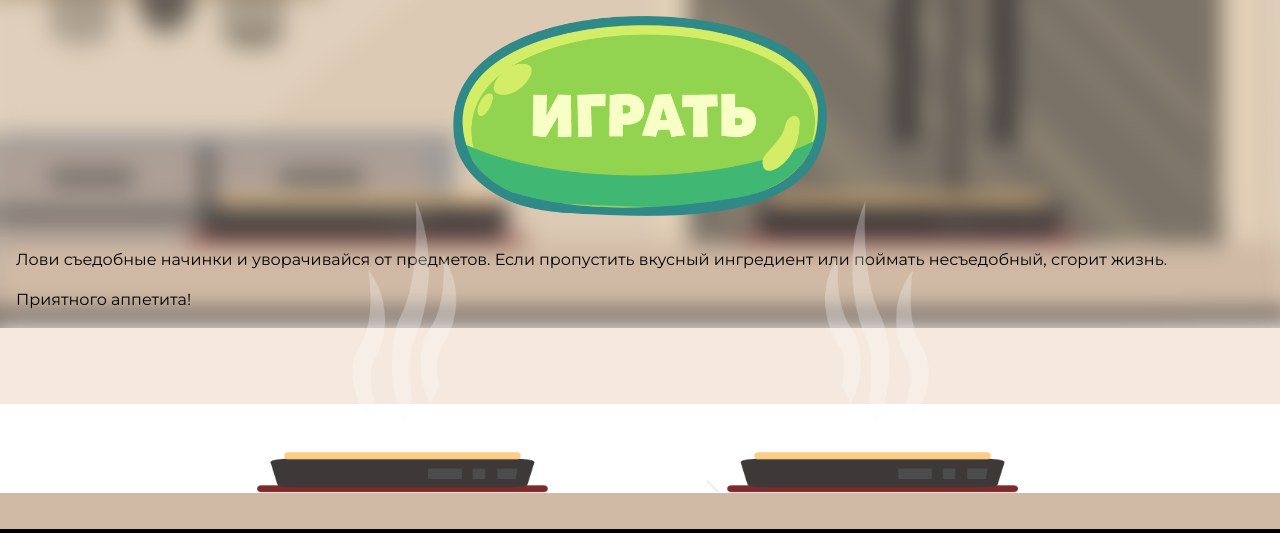
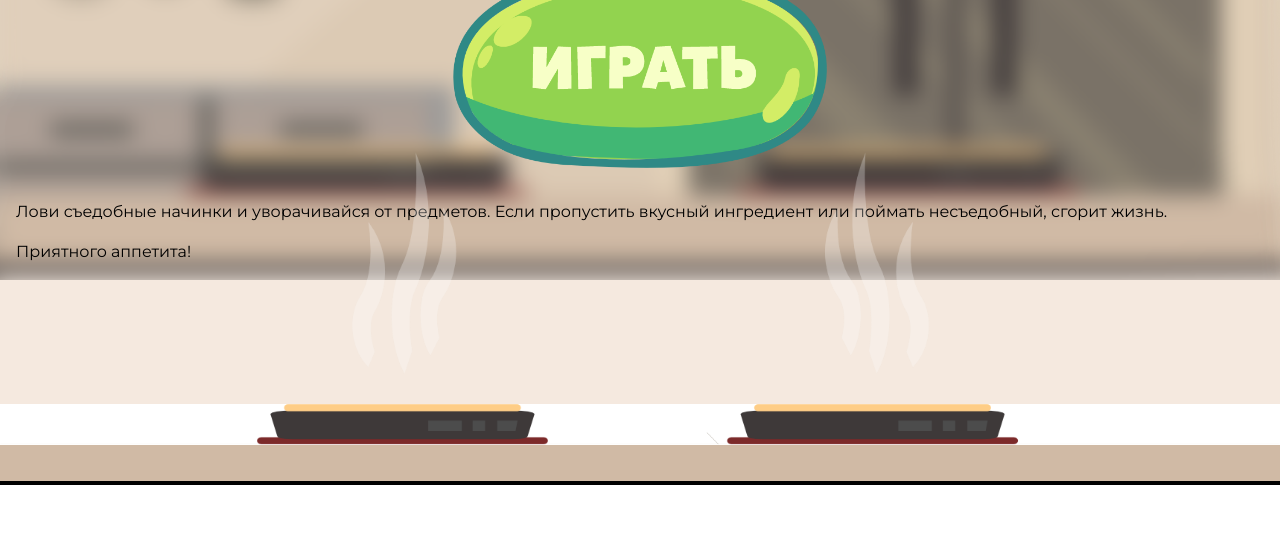
Before and after one commit to Dosybi/teremok, a website: page public/index.html in a window 1280 px wide. Shown: the part 396-929 px from the top of the page. After the commit the page ends 881 px from the top, so only its background shows below. Drawn offline with Linux system fonts and the light colour scheme.

Commit message:
fix rules height

```diff
--- a/public/index.html
+++ b/public/index.html
@@ -41,7 +41,7 @@
             id="final-score"
           ></div>
         </div>
-        <div class="hidden w-full mt-40 py-4 px-4" id="start">
+        <div class="hidden w-full mt-28 py-4 px-4" id="start">
           <img src="./assets/logo.png" alt="Теремок" class="mx-auto mb-8" />
           <img
             class="mx-auto"
```
Also changed, not shown: public/main.css.
